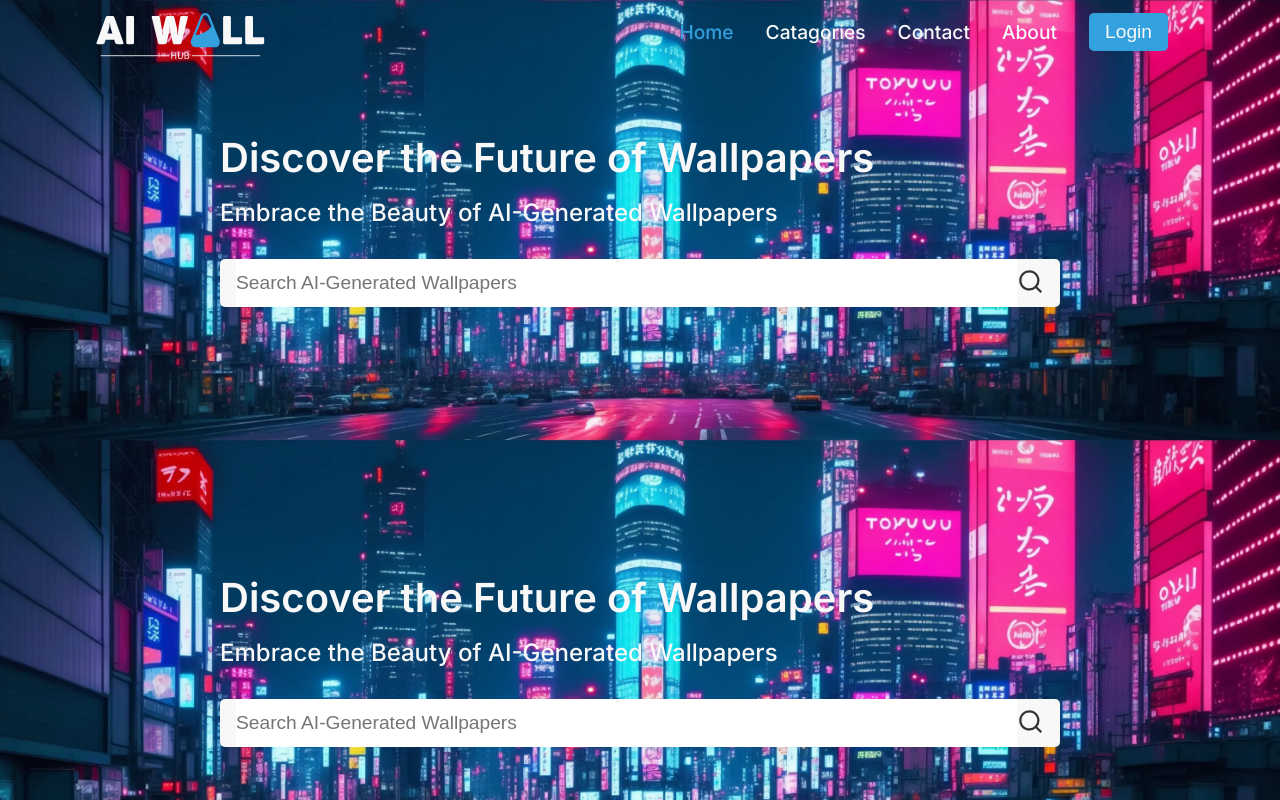
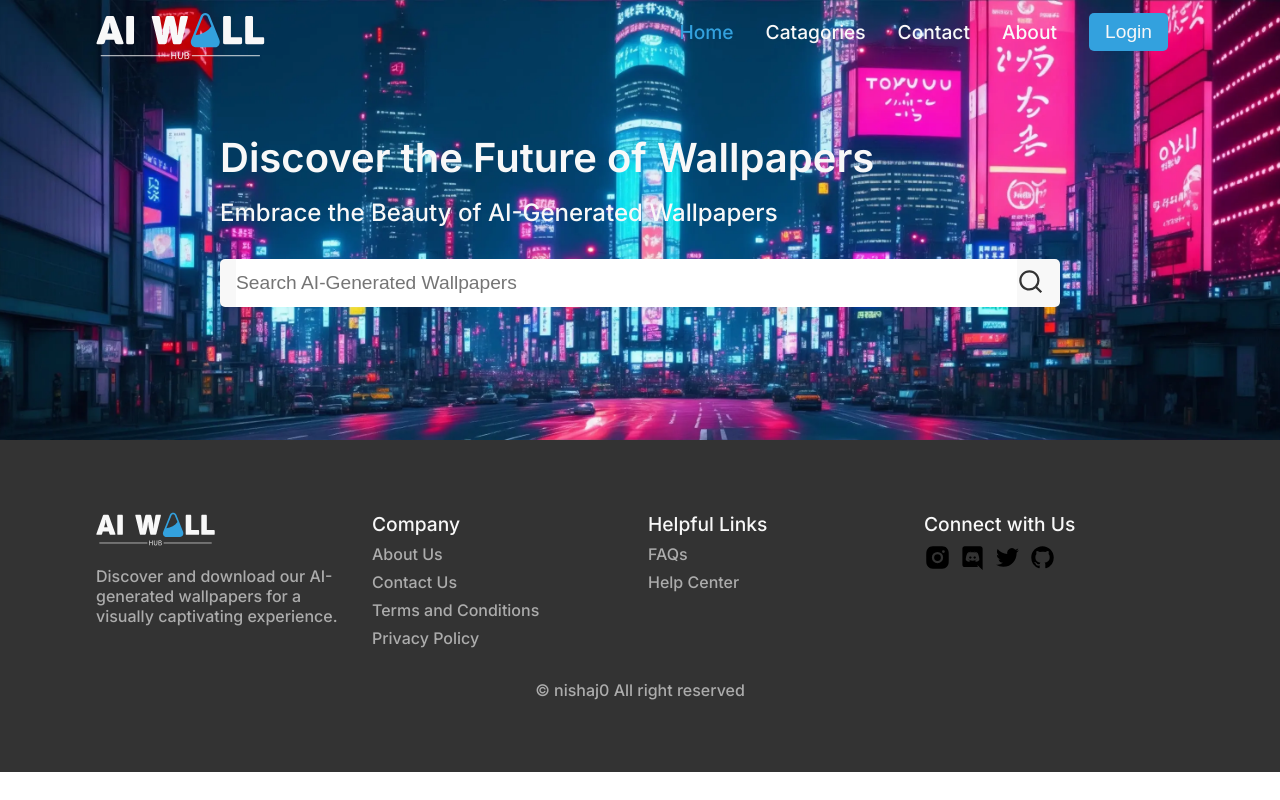
Before and after one commit to nishaj0/Ai_WallHub, a React (Vite) app in the folder client/: page / in a window 1280 px wide. Shown: the top 800 px of the page. Built offline with nearby package versions, Linux system fonts and the light colour scheme.

Commit message:
removed 1 home sec  (its used before test navbar)

```diff
--- a/client/src/pages/Home/Home.jsx
+++ b/client/src/pages/Home/Home.jsx
@@ -6,8 +6,6 @@ import "./home.css";
 
 function Home() {
    return (
-      <>
-
       <div className="wallHub__home section__padding">
          <div className="wallHub__home-search_container ">
             <h1>Discover the Future of Wallpapers</h1>
@@ -25,24 +23,6 @@ function Home() {
             </div>
          </div>
       </div>
-      <div className="wallHub__home section__padding">
-         <div className="wallHub__home-search_container ">
-            <h1>Discover the Future of Wallpapers</h1>
-            <h2> Embrace the Beauty of AI-Generated Wallpapers</h2>
-            <div className="wallHub__home-search_bar">
-               <form action="get">
-                  <input
-                     type="text"
-                     placeholder="Search AI-Generated Wallpapers"
-                  />
-                  <button type="submit">
-                     <RiSearchLine color="#333333" size={27} />
-                  </button>
-               </form>
-            </div>
-         </div>
-      </div>
-      </>
    );
 }
 
```
